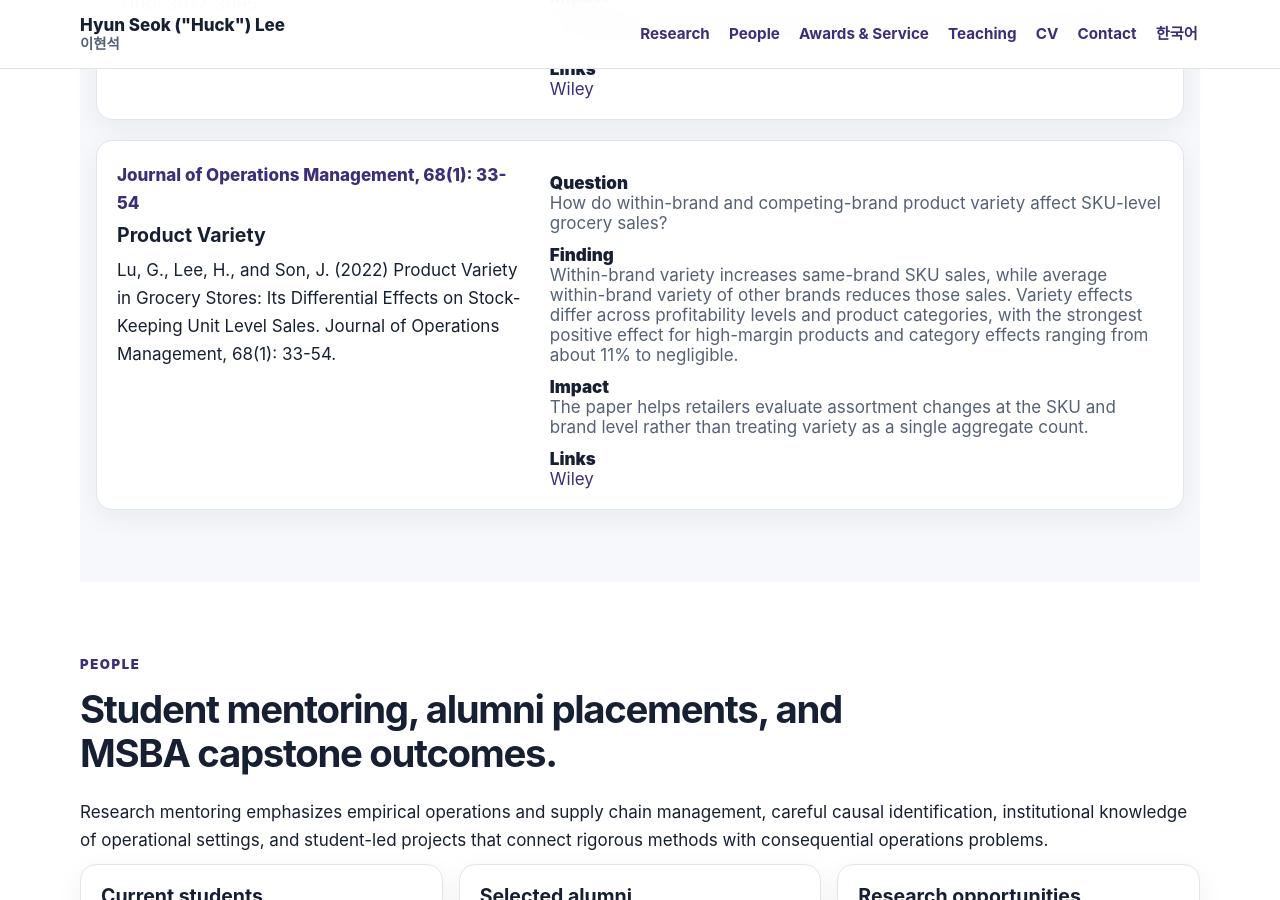
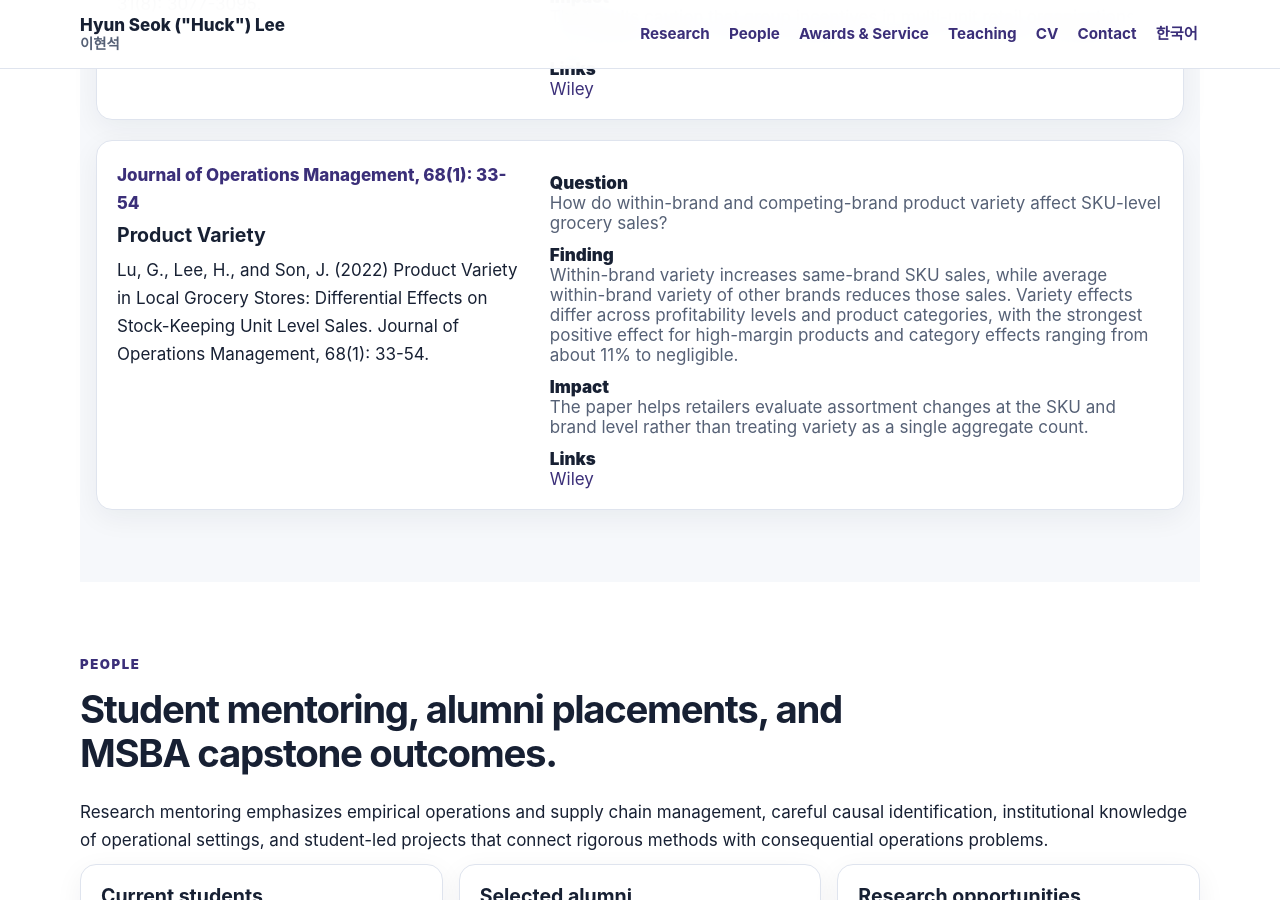
Before and after one commit to lordya2/lordya2.github.io, a Jekyll site: the page built from index.md, in a window 1280 px wide and 900 px high, scrolled down 2767 px. Built offline with Jekyll 4.4.1, drawn with Linux system fonts in a browser that asks for light colours.

Commit message:
Correct product variety publication title

```diff
--- a/_data/featured_research.yml
+++ b/_data/featured_research.yml
@@ -63,7 +63,7 @@
     - label: Wiley
       url: 'https://onlinelibrary.wiley.com/doi/epdf/10.1111/poms.13740'
 - short_title: 'Product Variety'
-  title: 'Product Variety in Grocery Stores: Its Differential Effects on Stock-Keeping Unit Level Sales'
+  title: 'Product Variety in Local Grocery Stores: Differential Effects on Stock-Keeping Unit Level Sales'
   authors: 'Lu, G., Lee, H., and Son, J.'
   year: 2022
   venue: 'Journal of Operations Management, 68(1): 33-54'
@@ -73,7 +73,7 @@
   finding_ko: '브랜드 내부 다양성은 같은 브랜드 SKU 매출을 증가시키지만, 다른 브랜드들의 평균 브랜드 내부 다양성은 해당 매출을 감소시킨다. 다양성 효과는 수익성 수준과 제품 범주에 따라 달라지며, 고마진 제품에서 가장 큰 양의 효과가 나타나고 범주별 효과는 약 11%에서 거의 없음까지 다양하다.'
   impact: 'The paper helps retailers evaluate assortment changes at the SKU and brand level rather than treating variety as a single aggregate count.'
   impact_ko: '제품 다양성을 단순한 총 SKU 수로 보지 않고 SKU 및 브랜드 수준에서 구색 변경을 평가해야 함을 보여준다.'
-  citation: 'Lu, G., Lee, H., and Son, J. (2022) Product Variety in Grocery Stores: Its Differential Effects on Stock-Keeping Unit Level Sales. Journal of Operations Management, 68(1): 33-54.'
+  citation: 'Lu, G., Lee, H., and Son, J. (2022) Product Variety in Local Grocery Stores: Differential Effects on Stock-Keeping Unit Level Sales. Journal of Operations Management, 68(1): 33-54.'
   links:
     - label: Wiley
       url: 'https://onlinelibrary.wiley.com/doi/epdf/10.1002/joom.1158'
--- a/_data/research_portfolio.yml
+++ b/_data/research_portfolio.yml
@@ -48,8 +48,8 @@ peer_reviewed:
       - label: INFORMS
         url: 'https://pubsonline.informs.org/doi/10.1287/mnsc.2020.3857'
   - id: 'product-variety'
-    citation: 'Lu, G., Lee, H., and Son, J. (2022) Product Variety in Grocery Stores: Its Differential Effects on Stock-Keeping Unit Level Sales. Journal of Operations Management, 68(1): 33-54.'
-    short_title: 'Product Variety in Grocery Stores'
+    citation: 'Lu, G., Lee, H., and Son, J. (2022) Product Variety in Local Grocery Stores: Differential Effects on Stock-Keeping Unit Level Sales. Journal of Operations Management, 68(1): 33-54.'
+    short_title: 'Product Variety'
     note: 'The first two authors contributed equally to this paper.'
     links:
       - label: Wiley
```
